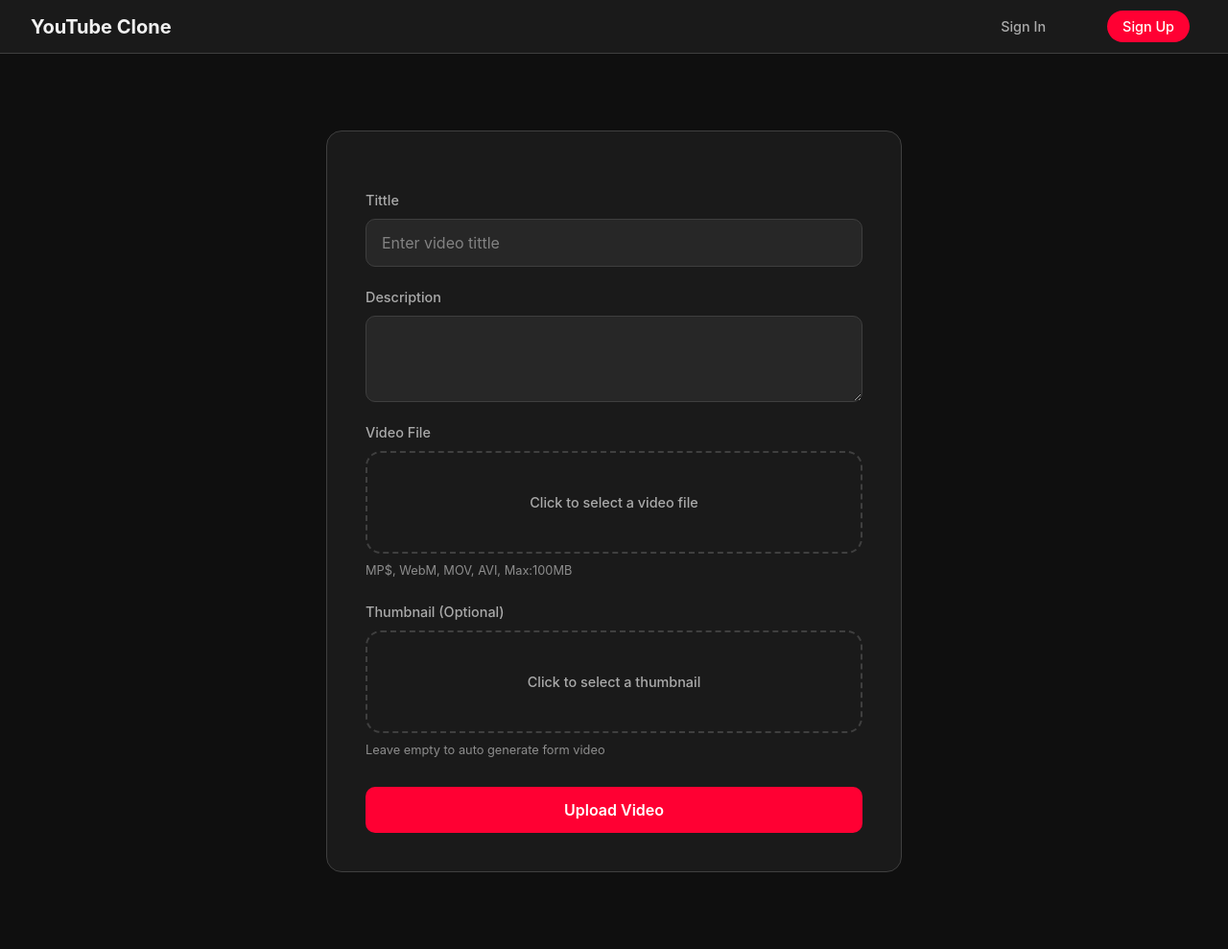
After one commit to Crowk999/Youtube_Clone, a Django app: template youtube/videos/templates/videos/upload.html in a window 1280 px wide. The commit adds this page. Shown: the whole page at 96% size. Run offline with Django 5.2, Linux system fonts and the light colour scheme; the template is opened without the code that fills it: values that come from a table or form of the project are taken from there, others are empty; some libraries are stand-ins or nearby versions.

Commit message:
upload changes

```diff
--- a/youtube/templates/base.html
+++ b/youtube/templates/base.html
@@ -25,7 +25,7 @@
         <ul class="navbar-nav">
             {% if user.is_authenticated %}
                 <li class="nav-item">
-                    <a href="{% url 'video:upload' %}" class="nav-link btn-upload">
+                    <a href="{% url 'videos:upload' %}" class="nav-link btn-upload">
                         Upload </a>
                 </li>
 
--- a/youtube/videos/forms.py
+++ b/youtube/videos/forms.py
@@ -2,27 +2,32 @@ from django import forms
 
 class VideoUploadForm(forms.Form):
 
-    title = forms.CharField(max_length= 100,
-                            widget= forms.TextInput(
-                                    attrs= {
-                                        "class" : "forms.input",
-                                        "placeholder" : "Enter Your Video Tittle"} )
+    tittle = forms.CharField(max_length=100,
+                             widget=forms.TextInput(
+                                 attrs={
+                                     "class": "form-input",
+                                     "placeholder": "Enter Your Video Tittle"
+                                 }
+                             )
     )
 
-    description = forms.CharField(required= False, max_length= 500,
-                                  widget = forms.TextArea(
+    description = forms.CharField(required=False, max_length=500,
+                                  widget=forms.Textarea(
                                       attrs={
-                                          "class" : "forms.input",
-                                          "palceholder" : "Enter Your Video Description",
-                                          "rows" : 4} )
+                                          "class": "form-input",
+                                          "placeholder": "Enter Your Video Description",
+                                          "rows": 4
+                                      }
+                                  )
     )
 
     video_file = forms.FileField(
-        widget= forms.FileInput(
+        widget=forms.FileInput(
             attrs={
-                "class" : "form-input",
-                "accept" : "videos/*"
-            })
+                "class": "form-input",
+                "accept": "video/*"
+            }
+        )
     )
 
     def clean_video_file(self):
--- /dev/null
+++ b/youtube/videos/templates/videos/upload.html
@@ -0,0 +1,86 @@
+{%  extends 'base.html' %}
+{% load static %}
+
+{% block title %} Upload Video {% endblock %}
+
+{% block extra_css %}
+<link rel="stylesheet" href="{% static 'css/videos.css' %}">
+<link rel="stylesheet" href="{% static 'css/upload.css' %}">
+{% endblock %}
+
+{% block content %}
+<div class="upload-overlay" id="uploadOverlay">
+    <div class="upload-progress-container">
+        <div  class="upload-spinner">
+            <h2>Uploading Video....</h2>
+            <p class="upload-warning"> Please don't close this page </p>
+        </div>
+    </div>
+</div>
+
+<div class="upload-container">
+    <div class="upload-card">
+
+        <form id="uploadForm" method="post" enctype="multipart/form-data" class="upload-form">
+            {% csrf_token %}
+            <div id="errorContainer">
+                        {% if form.errors %}
+                            <ul class="error-list">
+                                {% for field in form %}
+                                    {% for error in field.errors %}
+                                        <li>{{ error }}</li>
+                                    {% endfor %}
+                                {% endfor %}
+
+                                {% for error in form.non_field_errors %}
+                                    <li>{{ error }}</li>
+                                {% endfor %}
+                            </ul>
+                        {% endif %}
+            </div>
+
+            <div class="form-group">
+                <label for="id_tittle"> Tittle </label>
+                <input type="text" name="tittle" id="id_tittle" class="form-input"
+                placeholder="Enter video tittle" value="{{ form.tittle.value|default:'' }}" required>
+            </div>
+
+            <div class="form-group">
+                <label for="id_description"> Description </label>
+                <textarea name="description" id="id_description" class="form-input"
+                placeholder="Enter video description" rows="3" required>{{form.description.value | default:''}}
+                </textarea>
+            </div>
+
+            <div class="form-group">
+                <label for="id_video_file"> Video File </label>
+                <label for="id_video_file" class="file-input-wrapper">
+                    <span id="video-label"> Click to select a video file </span>
+                </label>
+                <input type="file" name="video_file" id="id_video_file" accept="video/*" required style="display: none;">
+                <span class="help-text"> MP$, WebM, MOV, AVI, Max:100MB </span>
+            </div>
+
+            <div class="form-group">
+                <label for="customThumbnail"> Thumbnail (Optional) </label>
+                <label for="customThumbnail" class="file-input-wrapper thumb-wrapper">
+                    <img id="thumbPreview">
+                    <span id="thumb-label">Click to select a thumbnail</span>
+                </label>
+                <input type="file" id="customThumbnail" accept="image/*" style="display: none;">
+                <input type="hidden" name="thumbnail_data" id="ThumbnailData">
+                <span class="help-text"> Leave empty to auto generate form video </span>
+            </div>
+
+            <button type="submit" class="btn-submit" id="submitBtn"> Upload Video</button>
+
+        </form>
+    </div>
+</div>
+{% endblock %}
+
+{% block extra_js %}
+<script>
+
+</script>
+{%  endblock %}
--- a/youtube/videos/urls.py
+++ b/youtube/videos/urls.py
@@ -3,6 +3,7 @@ from . import views
 
 app_name = "videos"
 
-urls = [
-    path()
+urlpatterns = [
+    path("upload/", views.video_upload_page, name ="upload"),
+    path("upload/submit/", views.video_upload, name= "upload_sumbit")
 ]
```
Also changed, not shown: youtube/videos/views.py (+7 -0 lines).
